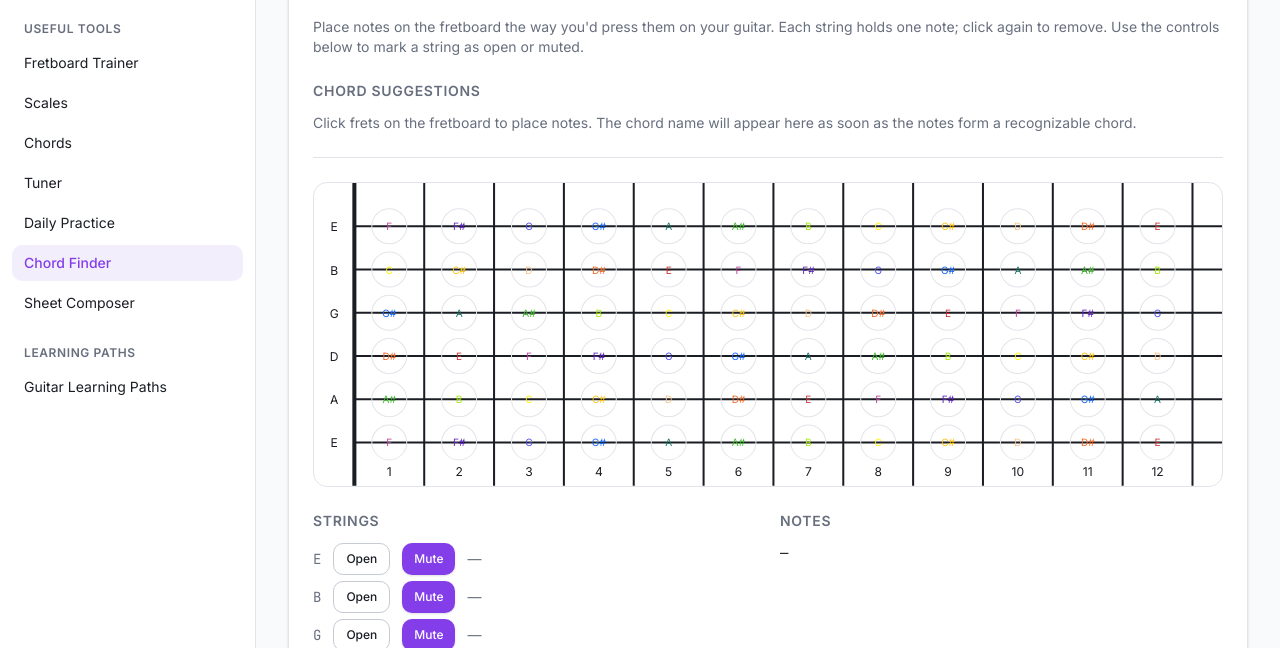
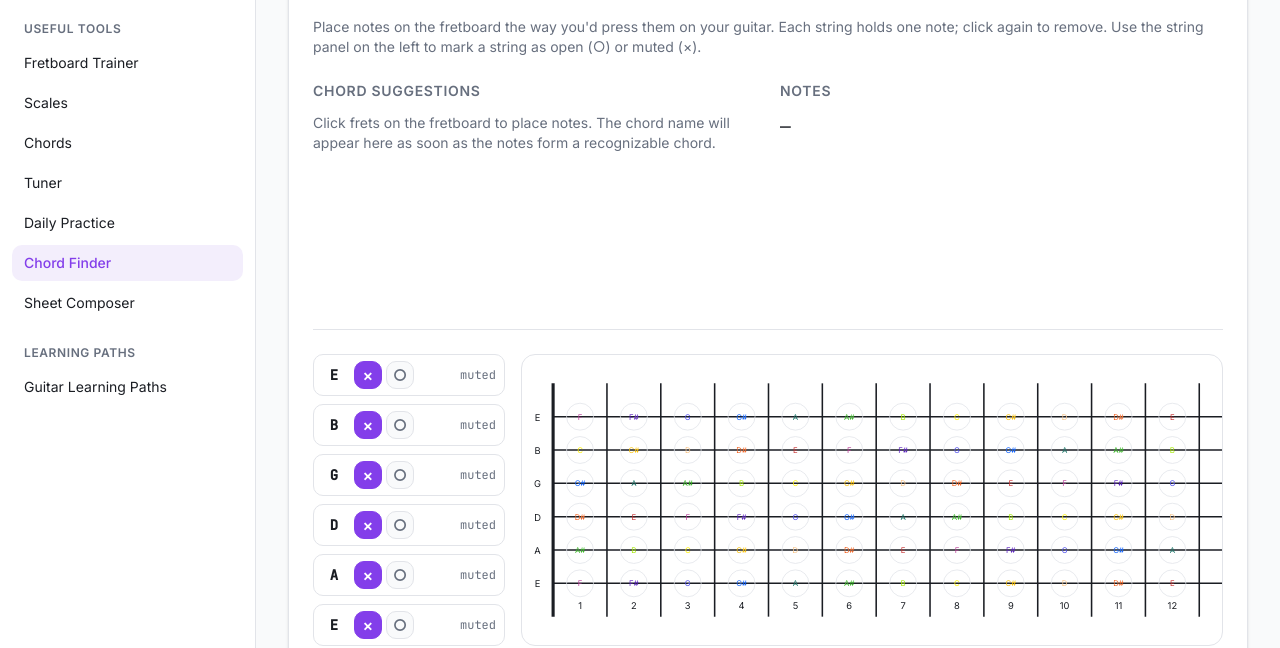
Before and after one commit to RezixDev/guitar-tab, an Astro site: page /en/tools/chord-finder in a window 1280 px wide. Shown: the part 152-800 px from the top of the page. Built offline with nearby package versions, Linux system fonts and the light colour scheme; Astro itself is replaced by a stand-in of ours.

Commit message:
fix: layout shift

```diff
--- a/src/features/chord-finder/ChordFinderApp.tsx
+++ b/src/features/chord-finder/ChordFinderApp.tsx
@@ -54,50 +54,62 @@ function ChordFinder() {
       <CardContent className="space-y-6">
         <p className="text-sm text-[var(--color-fg-muted)]">
           Place notes on the fretboard the way you'd press them on your guitar.
-          Each string holds one note; click again to remove. Use the controls
-          below to mark a string as open or muted.
+          Each string holds one note; click again to remove. Use the string
+          panel on the left to mark a string as open (○) or muted (×).
         </p>
 
-        <div>
-          <h2 className="mb-3 text-sm font-semibold uppercase tracking-wider text-[var(--color-fg-muted)]">
+        <div className="grid gap-6 md:grid-cols-2">
+          <section
+            aria-labelledby="chord-suggestions-heading"
+            className="flex h-56 flex-col"
+          >
+            <h2
+              id="chord-suggestions-heading"
+              className="mb-3 text-sm font-semibold uppercase tracking-wider text-[var(--color-fg-muted)]"
+            >
               Chord Suggestions
             </h2>
+            <div className="flex-1 overflow-y-auto pr-1">
               <ChordMatches
                 matches={finder.matches}
                 selectedCount={finder.placedNotes.length}
               />
             </div>
+          </section>
+
+          <section
+            aria-labelledby="notes-heading"
+            className="flex h-56 flex-col"
+          >
+            <h2
+              id="notes-heading"
+              className="mb-3 text-sm font-semibold uppercase tracking-wider text-[var(--color-fg-muted)]"
+            >
+              Notes
+            </h2>
+            <p className="text-lg font-mono text-[var(--color-fg)]">
+              {notes.length === 0
+                ? "—"
+                : Array.from(new Set(notes)).join(" · ")}
+            </p>
+          </section>
+        </div>
 
         <Separator />
 
+        <div className="grid gap-4 md:grid-cols-[12rem_1fr] md:items-start">
+          <StringControls
+            tuning={finder.tuning}
+            selection={finder.selection}
+            onSetOpen={finder.setOpen}
+            onMute={finder.muteString}
+          />
           <ChordFinderFretboard
             tuning={finder.tuning}
             selection={finder.selection}
             onToggle={finder.toggleFret}
             showNoteLabels={showLabels}
           />
-
-        <div className="grid gap-6 md:grid-cols-2">
-          <div>
-            <h2 className="mb-3 text-sm font-semibold uppercase tracking-wider text-[var(--color-fg-muted)]">
-              Strings
-            </h2>
-            <StringControls
-              tuning={finder.tuning}
-              selection={finder.selection}
-              onSetOpen={finder.setOpen}
-              onMute={finder.muteString}
-            />
-          </div>
-
-          <div>
-            <h2 className="mb-3 text-sm font-semibold uppercase tracking-wider text-[var(--color-fg-muted)]">
-              Notes
-            </h2>
-            <p className="text-sm font-mono text-[var(--color-fg)]">
-              {notes.length === 0 ? "—" : Array.from(new Set(notes)).join(" · ")}
-            </p>
-          </div>
         </div>
       </CardContent>
     </Card>
--- a/src/features/chord-finder/components/StringControls.tsx
+++ b/src/features/chord-finder/components/StringControls.tsx
@@ -1,6 +1,6 @@
 import { calculateNote } from "@shared/music/notes";
 import { STRING_COUNT } from "@shared/music/fretboardConstants";
-import { Button } from "@shared/ui/Button";
+import { cn } from "@shared/lib/cn";
 import type { Tuning } from "@shared/types/music";
 
 type Props = {
@@ -10,52 +10,111 @@ type Props = {
   onMute: (stringIndex: number) => void;
 };
 
+type State = "muted" | "open" | "fretted";
+
 /**
- * Per-string action row: open / mute toggles plus a readout of what's
- * currently selected on that string. Lives next to the fretboard because
- * the SVG only handles fret 1–12 clicks; open/mute lives here.
+ * Per-string control column — one row per string in the same order as the
+ * (flipped) fretboard. Each row is a labelled radio-like group with three
+ * buttons: Mute (×), Open (○), and a readout of the currently played note.
+ *
+ * Designed to sit to the left of the fretboard so users can scan a single
+ * vertical strip to see the whole hand position.
  */
 export function StringControls({ tuning, selection, onSetOpen, onMute }: Props) {
-  // Strings high e (0) to low E (5) — match the flipped fretboard layout.
   const rows = Array.from({ length: STRING_COUNT }, (_, i) => i);
 
   return (
-    <div className="grid grid-cols-[auto_auto_auto_1fr] items-center gap-x-3 gap-y-1.5 text-sm">
+    <ul
+      role="list"
+      aria-label="String controls"
+      className="flex flex-col gap-2"
+    >
       {rows.map((s) => {
         const fret = selection[s];
-        const isMuted = fret === undefined;
-        const isOpen = fret === 0;
+        const state: State =
+          fret === undefined ? "muted" : fret === 0 ? "open" : "fretted";
+        const note =
+          state === "fretted" ? calculateNote(s, fret as number, tuning) : null;
+
         return (
-          <div key={s} className="contents">
-            <span className="font-mono text-[var(--color-fg-muted)]">
+          <li
+            key={s}
+            className="flex items-center gap-2 rounded-md border border-[var(--color-border)] bg-[var(--color-bg-elevated)] px-2 py-1.5"
+          >
+            <span
+              aria-label={`String ${s + 1} (${tuning[s]})`}
+              className="w-6 text-center font-mono text-sm font-semibold text-[var(--color-fg)]"
+            >
               {tuning[s]}
             </span>
-            <Button
-              size="sm"
-              variant={isOpen ? "primary" : "outline"}
-              onClick={() => onSetOpen(s)}
-              aria-pressed={isOpen}
+
+            <div
+              role="radiogroup"
+              aria-label={`String ${tuning[s]} state`}
+              className="flex items-center gap-1"
             >
-              Open
-            </Button>
-            <Button
-              size="sm"
-              variant={isMuted ? "primary" : "outline"}
-              onClick={() => onMute(s)}
-              aria-pressed={isMuted}
+              <StateButton
+                label={`Mute string ${tuning[s]}`}
+                symbol="×"
+                active={state === "muted"}
+                onClick={() => onMute(s)}
+              />
+              <StateButton
+                label={`Play string ${tuning[s]} open`}
+                symbol="○"
+                active={state === "open"}
+                onClick={() => onSetOpen(s)}
+              />
+            </div>
+
+            <span
+              className={cn(
+                "ml-auto min-w-[3rem] text-right font-mono text-xs",
+                state === "muted"
+                  ? "text-[var(--color-fg-muted)]"
+                  : "text-[var(--color-accent)]",
+              )}
+              aria-live="polite"
             >
-              Mute
-            </Button>
-            <span className="text-[var(--color-fg-muted)]">
-              {isMuted
-                ? "—"
-                : isOpen
+              {state === "muted"
+                ? "muted"
+                : state === "open"
                   ? `${tuning[s]} (open)`
-                  : `${calculateNote(s, fret, tuning)} · fret ${fret}`}
+                  : `${note} · ${fret}`}
             </span>
-          </div>
+          </li>
         );
       })}
-    </div>
+    </ul>
   );
 }
+
+function StateButton({
+  label,
+  symbol,
+  active,
+  onClick,
+}: {
+  label: string;
+  symbol: string;
+  active: boolean;
+  onClick: () => void;
+}) {
+  return (
+    <button
+      type="button"
+      role="radio"
+      aria-checked={active}
+      aria-label={label}
+      onClick={onClick}
+      className={cn(
+        "inline-flex size-7 items-center justify-center rounded-md border text-base font-semibold transition focus-visible:outline-none focus-visible:ring-2 focus-visible:ring-[var(--color-ring)]",
+        active
+          ? "border-[var(--color-accent)] bg-[var(--color-accent)] text-[var(--color-accent-fg)]"
+          : "border-[var(--color-border)] bg-[var(--color-bg)] text-[var(--color-fg-muted)] hover:bg-[var(--color-accent-soft)] hover:text-[var(--color-fg)]",
+      )}
+    >
+      <span aria-hidden="true">{symbol}</span>
+    </button>
+  );
+}
```
Lines whose indentation alone changed are shown as unchanged.
